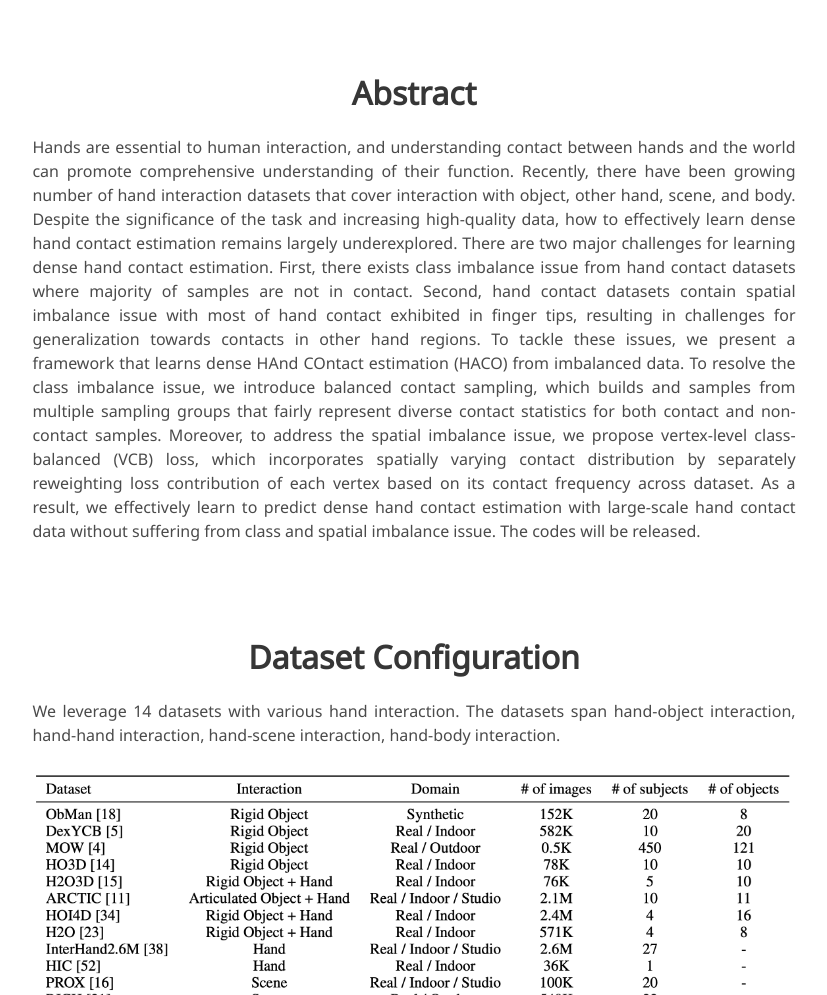
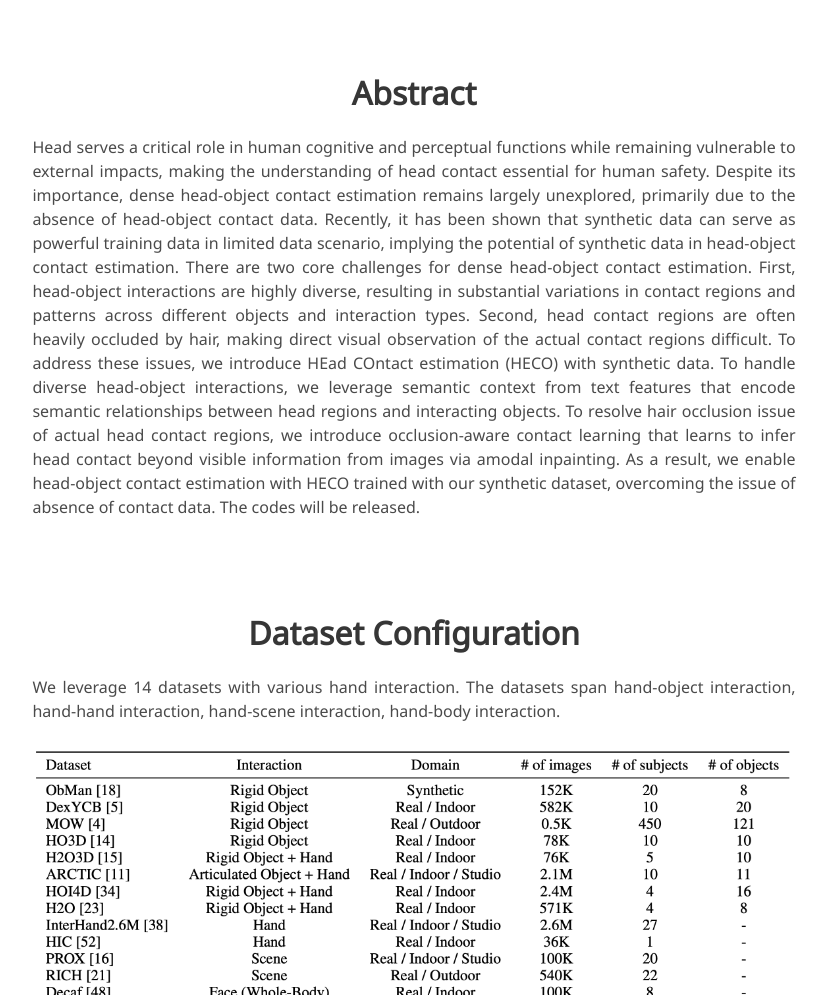
Before and after one commit to HECO-RELEASE/HECO-RELEASE.github.io, a plain HTML site: page index.html in a window 1280 px wide. Shown: the part 1220-2215 px from the top of the page, without its empty margins (226-1053 px from the left). Drawn offline with nearby package versions, Linux system fonts and the light colour scheme; some icons are missing; a web font is replaced by a local one.

Commit message:
Update index.html

```diff
--- a/index.html
+++ b/index.html
@@ -48,7 +48,7 @@
     <div class="container is-max-desktop">
       <div class="columns is-centered">
         <div class="column has-text-centered">
-          <h1 class="title is-1 publication-title">Learning Dense Hand Contact Estimation from Imbalanced Data</h1>
+          <h1 class="title is-1 publication-title">Learning Dense Head-Object Contact Estimation with Synthetic Data</h1>
           <div class="is-size-5 publication-authors">
             <span class="author-block">
               <a href="https://dqj5182.github.io/">Daniel Sungho Jung</a>,
@@ -136,16 +136,16 @@
         <h2 class="title is-3">Abstract</h2>
         <div class="content has-text-justified">
           <p>
-            Hands are essential to human interaction, and understanding contact between hands and the world can promote comprehensive understanding of their function.
-            Recently, there have been growing number of hand interaction datasets that cover interaction with object, other hand, scene, and body.
-            Despite the significance of the task and increasing high-quality data, how to effectively learn dense hand contact estimation remains largely underexplored.
-            There are two major challenges for learning dense hand contact estimation.
-            First, there exists class imbalance issue from hand contact datasets where majority of samples are not in contact.
-            Second, hand contact datasets contain spatial imbalance issue with most of hand contact exhibited in finger tips, resulting in challenges for generalization towards contacts in other hand regions.
-            To tackle these issues, we present a framework that learns dense HAnd COntact estimation (HACO) from imbalanced data.
-            To resolve the class imbalance issue, we introduce balanced contact sampling, which builds and samples from multiple sampling groups that fairly represent diverse contact statistics for both contact and non-contact samples.
-            Moreover, to address the spatial imbalance issue, we propose vertex-level class-balanced (VCB) loss, which incorporates spatially varying contact distribution by separately reweighting loss contribution of each vertex based on its contact frequency across dataset.
-            As a result, we effectively learn to predict dense hand contact estimation with large-scale hand contact data without suffering from class and spatial imbalance issue.
+            Head serves a critical role in human cognitive and perceptual functions while remaining vulnerable to external impacts, making the understanding of head contact essential for human safety.
+            Despite its importance, dense head-object contact estimation remains largely unexplored, primarily due to the absence of head-object contact data.
+            Recently, it has been shown that synthetic data can serve as powerful training data in limited data scenario, implying the potential of synthetic data in head-object contact estimation.
+            There are two core challenges for dense head-object contact estimation.
+            First, head-object interactions are highly diverse, resulting in substantial variations in contact regions and patterns across different objects and interaction types.
+            Second, head contact regions are often heavily occluded by hair, making direct visual observation of the actual contact regions difficult.
+            To address these issues, we introduce HEad COntact estimation (HECO) with synthetic data.
+            To handle diverse head-object interactions, we leverage semantic context from text features that encode semantic relationships between head regions and interacting objects.
+            To resolve hair occlusion issue of actual head contact regions, we introduce occlusion-aware contact learning that learns to infer head contact beyond visible information from images via amodal inpainting.
+            As a result, we enable head-object contact estimation with HECO trained with our synthetic dataset, overcoming the issue of absence of contact data.
             The codes will be released.
           </p>
         </div>
```
